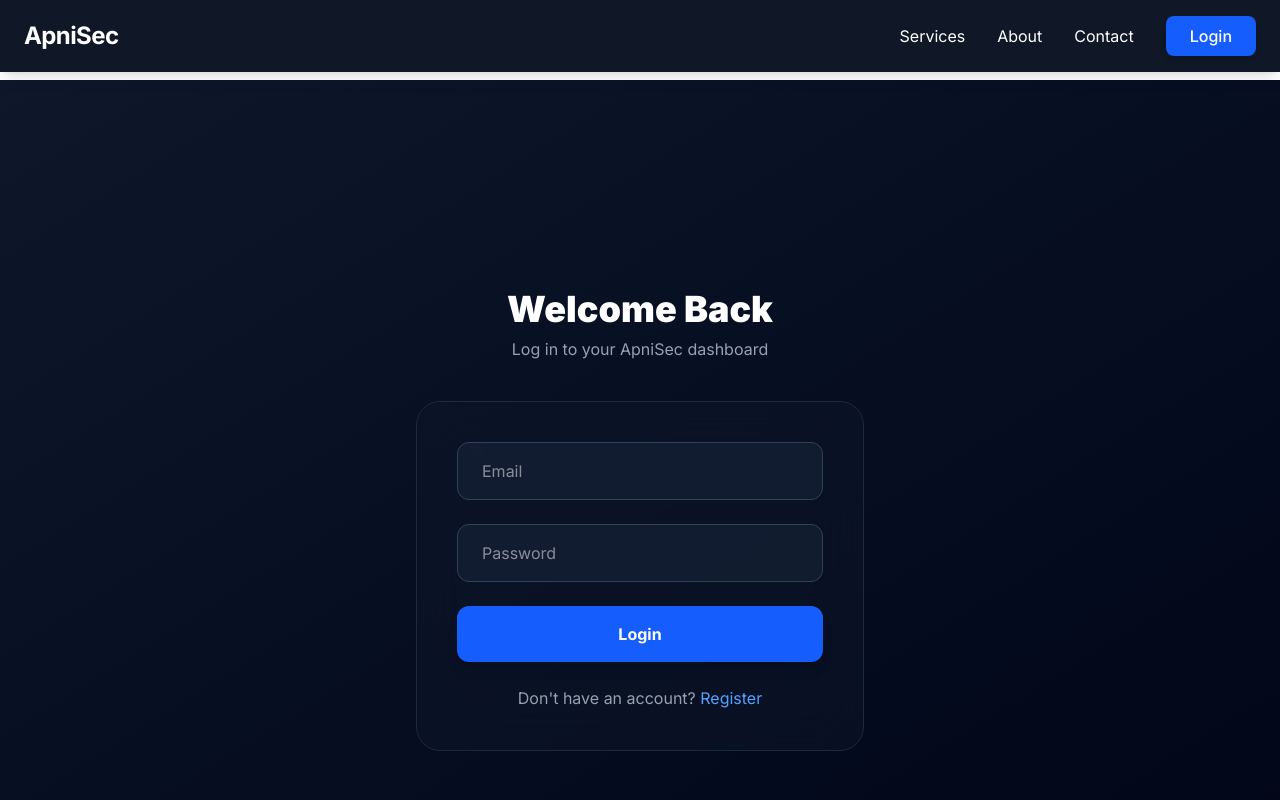
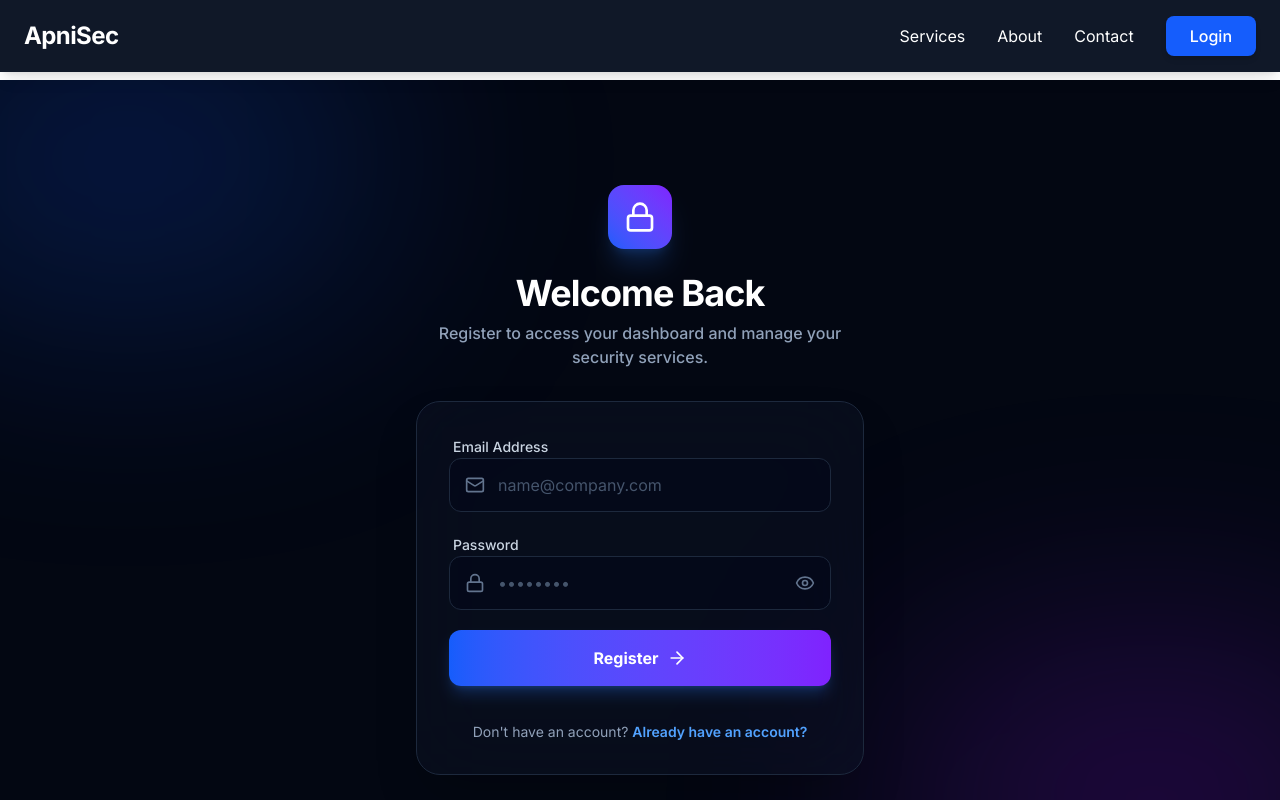
Before and after one commit to Declan1704/Apnisec, a Next.js app in the folder apnisec-app/: page /register in a window 1280 px wide. Shown: the top 800 px of the page. Built offline with nearby package versions, Linux system fonts and the light colour scheme.

Commit message:
enhanced UI in login and registration

```diff
--- a/apnisec-app/package.json
+++ b/apnisec-app/package.json
@@ -13,6 +13,7 @@
     "@prisma/extension-accelerate": "^3.0.1",
     "@types/uuid": "^10.0.0",
     "bcryptjs": "^3.0.3",
+    "clsx": "^2.1.1",
     "framer-motion": "^12.23.26",
     "jsonwebtoken": "^9.0.3",
     "lucide-react": "^0.562.0",
@@ -20,6 +21,7 @@
     "react": "19.2.3",
     "react-dom": "19.2.3",
     "resend": "^6.6.0",
+    "tailwind-merge": "^3.4.0",
     "uuid": "^13.0.0",
     "zod": "^4.2.1"
   },
--- a/apnisec-app/src/app/login/page.tsx
+++ b/apnisec-app/src/app/login/page.tsx
@@ -4,10 +4,28 @@ import { useState } from "react";
 import { useAuth } from "@/components/AuthContext";
 import Link from "next/link";
 import { useRouter } from "next/navigation";
+import { motion, AnimatePresence } from "framer-motion";
+import {
+  Mail,
+  Lock,
+  Loader2,
+  ArrowRight,
+  AlertCircle,
+  Eye,
+  EyeOff,
+} from "lucide-react";
+import { clsx, type ClassValue } from "clsx";
+import { twMerge } from "tailwind-merge";
+
+// Utility for cleaner tailwind classes
+function cn(...inputs: ClassValue[]) {
+  return twMerge(clsx(inputs));
+}
 
 export default function Login() {
   const [email, setEmail] = useState("");
   const [password, setPassword] = useState("");
+  const [showPassword, setShowPassword] = useState(false);
   const [error, setError] = useState("");
   const [loading, setLoading] = useState(false);
   const { login } = useAuth();
@@ -26,12 +44,10 @@ export default function Login() {
       });
 
       const data = await res.json();
-
       if (!res.ok) throw new Error(data.error || "Login failed");
 
       login(data.token, data.user);
       router.push("/dashboard");
-      // eslint-disable-next-line @typescript-eslint/no-explicit-any
     } catch (err: any) {
       setError(err.message);
     } finally {
@@ -39,58 +55,170 @@ export default function Login() {
     }
   };
 
+  // Animation Variants
+  const containerVariants = {
+    hidden: { opacity: 0, y: 20 },
+    visible: {
+      opacity: 1,
+      y: 0,
+      transition: { duration: 0.6, staggerChildren: 0.1 },
+    },
+  };
+
+  const itemVariants = {
+    hidden: { opacity: 0, x: -10 },
+    visible: { opacity: 1, x: 0 },
+  };
+
   return (
-    <div className="min-h-screen bg-linear-to-br from-slate-900 to-slate-950 flex items-center justify-center px-6 pt-20">
-      <div className="w-full max-w-md">
-        <div className="text-center mb-10">
-          <h1 className="text-4xl font-black text-white mb-2">Welcome Back</h1>
-          <p className="text-gray-400">Log in to your ApniSec dashboard</p>
+    <main className="relative min-h-screen w-full flex items-center justify-center overflow-hidden bg-[#030712] px-6">
+      {/* Dynamic Background Elements for "Standout" look */}
+      <div className="absolute top-[-10%] left-[-10%] w-[40%] h-[40%] rounded-full bg-blue-600/20 blur-[120px]" />
+      <div className="absolute bottom-[-10%] right-[-10%] w-[40%] h-[40%] rounded-full bg-purple-600/20 blur-[120px]" />
+
+      <motion.div
+        variants={containerVariants}
+        initial="hidden"
+        animate="visible"
+        className="relative z-10 w-full max-w-md"
+      >
+        {/* Logo/Brand Header */}
+        <div className="text-center mb-8">
+          <motion.div
+            initial={{ scale: 0.8, opacity: 0 }}
+            animate={{ scale: 1, opacity: 1 }}
+            className="inline-flex items-center justify-center w-16 h-16 rounded-2xl bg-gradient-to-tr from-blue-600 to-violet-600 mb-6 shadow-xl shadow-blue-500/20"
+          >
+            <Lock className="text-white w-8 h-8" />
+          </motion.div>
+          <h1 className="text-4xl font-bold tracking-tight text-white mb-2">
+            Welcome Back
+          </h1>
+          <p className="text-slate-400 font-medium">
+            Log in to your ApniSec dashboard
+          </p>
         </div>
 
         <form
           onSubmit={handleSubmit}
-          className="space-y-6 bg-slate-900/50 backdrop-blur-xl p-10 rounded-3xl border border-slate-800"
+          className="space-y-5 bg-slate-900/40 backdrop-blur-2xl p-8 rounded-3xl border border-slate-800 shadow-2xl"
         >
+          {/* Error Message */}
+          <AnimatePresence mode="wait">
             {error && (
-            <p className="text-red-400 text-center bg-red-900/20 py-3 rounded-lg">
-              {error}
-            </p>
+              <motion.div
+                initial={{ opacity: 0, height: 0 }}
+                animate={{ opacity: 1, height: "auto" }}
+                exit={{ opacity: 0, height: 0 }}
+                className="flex items-center gap-2 text-red-400 text-sm bg-red-400/10 p-3 rounded-xl border border-red-400/20"
+                role="alert"
+              >
+                <AlertCircle className="w-4 h-4" />
+                <p>{error}</p>
+              </motion.div>
             )}
+          </AnimatePresence>
 
+          {/* Email Input */}
+          <motion.div variants={itemVariants} className="space-y-2">
+            <label
+              htmlFor="email"
+              className="text-sm font-medium text-slate-300 ml-1"
+            >
+              Email Address
+            </label>
+            <div className="relative group">
+              <Mail className="absolute left-4 top-1/2 -translate-y-1/2 w-5 h-5 text-slate-500 group-focus-within:text-blue-500 transition-colors" />
               <input
+                id="email"
                 type="email"
-            placeholder="Email"
+                placeholder="name@company.com"
                 value={email}
                 onChange={(e) => setEmail(e.target.value)}
                 required
-            className="w-full px-6 py-4 rounded-xl bg-slate-800/50 border border-slate-700 focus:border-blue-500 focus:outline-none text-white"
+                className="w-full pl-12 pr-4 py-3.5 rounded-xl bg-slate-950/50 border border-slate-800 text-white placeholder:text-slate-600 focus:ring-2 focus:ring-blue-500/20 focus:border-blue-500 transition-all outline-none"
               />
+            </div>
+          </motion.div>
 
+          {/* Password Input */}
+          <motion.div variants={itemVariants} className="space-y-2">
+            <label
+              htmlFor="password"
+              className="text-sm font-medium text-slate-300 ml-1"
+            >
+              Password
+            </label>
+            <div className="relative group">
+              <Lock className="absolute left-4 top-1/2 -translate-y-1/2 w-5 h-5 text-slate-500 group-focus-within:text-blue-500 transition-colors" />
               <input
-            type="password"
-            placeholder="Password"
+                id="password"
+                type={showPassword ? "text" : "password"}
+                placeholder="••••••••"
                 value={password}
                 onChange={(e) => setPassword(e.target.value)}
                 required
-            className="w-full px-6 py-4 rounded-xl bg-slate-800/50 border border-slate-700 focus:border-blue-500 focus:outline-none text-white"
+                className="w-full pl-12 pr-12 py-3.5 rounded-xl bg-slate-950/50 border border-slate-800 text-white placeholder:text-slate-600 focus:ring-2 focus:ring-blue-500/20 focus:border-blue-500 transition-all outline-none"
               />
+              <button
+                type="button"
+                onClick={() => setShowPassword(!showPassword)}
+                className="absolute right-4 top-1/2 -translate-y-1/2 text-slate-500 hover:text-slate-300 transition-colors"
+                aria-label={showPassword ? "Hide password" : "Show password"}
+              >
+                {showPassword ? (
+                  <EyeOff className="w-5 h-5" />
+                ) : (
+                  <Eye className="w-5 h-5" />
+                )}
+              </button>
+            </div>
+          </motion.div>
 
-          <button
+          {/* Submit Button */}
+          <motion.button
+            variants={itemVariants}
+            whileHover={{ scale: 1.01 }}
+            whileTap={{ scale: 0.99 }}
             type="submit"
             disabled={loading}
-            className="w-full py-4 rounded-xl bg-blue-600 hover:bg-blue-700 font-bold text-white transition shadow-lg disabled:opacity-50"
+            className={cn(
+              "relative w-full py-4 rounded-xl font-bold text-white overflow-hidden transition-all",
+              "bg-gradient-to-r from-blue-600 to-violet-600 hover:from-blue-500 hover:to-violet-500",
+              "shadow-lg shadow-blue-500/25 disabled:opacity-70 disabled:cursor-not-allowed"
+            )}
           >
-            {loading ? "Logging in..." : "Login"}
-          </button>
+            <span className="flex items-center justify-center gap-2">
+              {loading ? (
+                <Loader2 className="w-5 h-5 animate-spin" />
+              ) : (
+                <>
+                  Log In <ArrowRight className="w-5 h-5" />
+                </>
+              )}
+            </span>
+          </motion.button>
 
-          <p className="text-center text-gray-400">
+          {/* Footer Link */}
+          <motion.p
+            variants={itemVariants}
+            className="text-center text-slate-400 text-sm mt-4"
+          >
             Don't have an account?{" "}
-            <Link href="/register" className="text-blue-400 hover:underline">
-              Register
+            <Link
+              href="/register"
+              className="text-blue-400 hover:text-blue-300 font-semibold transition-colors underline-offset-4 hover:underline"
+            >
+              Create one now
             </Link>
+          </motion.p>
+        </form>
+
+        {/* SEO/Accessibility hidden description */}
+        <p className="sr-only">
+          Login page for ApniSec security dashboard services.
         </p>
-        </form>
-      </div>
-    </div>
+      </motion.div>
+    </main>
   );
 }
--- a/apnisec-app/src/app/register/page.tsx
+++ b/apnisec-app/src/app/register/page.tsx
@@ -4,10 +4,28 @@ import { useState } from "react";
 import { useAuth } from "@/components/AuthContext";
 import Link from "next/link";
 import { useRouter } from "next/navigation";
+import { motion, AnimatePresence } from "framer-motion";
+import {
+  Mail,
+  Lock,
+  Loader2,
+  ArrowRight,
+  AlertCircle,
+  Eye,
+  EyeOff,
+} from "lucide-react";
+import { clsx, type ClassValue } from "clsx";
+import { twMerge } from "tailwind-merge";
+
+// Utility for cleaner tailwind classes
+function cn(...inputs: ClassValue[]) {
+  return twMerge(clsx(inputs));
+}
 
 export default function Login() {
   const [email, setEmail] = useState("");
   const [password, setPassword] = useState("");
+  const [showPassword, setShowPassword] = useState(false);
   const [error, setError] = useState("");
   const [loading, setLoading] = useState(false);
   const { login } = useAuth();
@@ -26,12 +44,10 @@ export default function Login() {
       });
 
       const data = await res.json();
-
       if (!res.ok) throw new Error(data.error || "Login failed");
 
       login(data.token, data.user);
       router.push("/dashboard");
-      // eslint-disable-next-line @typescript-eslint/no-explicit-any
     } catch (err: any) {
       setError(err.message);
     } finally {
@@ -39,58 +55,170 @@ export default function Login() {
     }
   };
 
+  // Animation Variants
+  const containerVariants = {
+    hidden: { opacity: 0, y: 20 },
+    visible: {
+      opacity: 1,
+      y: 0,
+      transition: { duration: 0.6, staggerChildren: 0.1 },
+    },
+  };
+
+  const itemVariants = {
+    hidden: { opacity: 0, x: -10 },
+    visible: { opacity: 1, x: 0 },
+  };
+
   return (
-    <div className="min-h-screen bg-linear-to-br from-slate-900 to-slate-950 flex items-center justify-center px-6 pt-20">
-      <div className="w-full max-w-md">
-        <div className="text-center mb-10">
-          <h1 className="text-4xl font-black text-white mb-2">Welcome Back</h1>
-          <p className="text-gray-400">Log in to your ApniSec dashboard</p>
+    <main className="relative min-h-screen w-full flex items-center justify-center overflow-hidden bg-[#030712] px-6">
+      {/* Dynamic Background Elements for "Standout" look */}
+      <div className="absolute top-[-10%] left-[-10%] w-[40%] h-[40%] rounded-full bg-blue-600/20 blur-[120px]" />
+      <div className="absolute bottom-[-10%] right-[-10%] w-[40%] h-[40%] rounded-full bg-purple-600/20 blur-[120px]" />
+
+      <motion.div
+        variants={containerVariants}
+        initial="hidden"
+        animate="visible"
+        className="relative z-10 w-full max-w-md"
+      >
+        {/* Logo/Brand Header */}
+        <div className="text-center mb-8">
+          <motion.div
+            initial={{ scale: 0.8, opacity: 0 }}
+            animate={{ scale: 1, opacity: 1 }}
+            className="inline-flex items-center justify-center w-16 h-16 rounded-2xl bg-gradient-to-tr from-blue-600 to-violet-600 mb-6 shadow-xl shadow-blue-500/20"
+          >
+            <Lock className="text-white w-8 h-8" />
+          </motion.div>
+          <h1 className="text-4xl font-bold tracking-tight text-white mb-2">
+            Welcome Back
+          </h1>
+          <p className="text-slate-400 font-medium">
+            Register to access your dashboard and manage your security services.
+          </p>
         </div>
 
         <form
           onSubmit={handleSubmit}
-          className="space-y-6 bg-slate-900/50 backdrop-blur-xl p-10 rounded-3xl border border-slate-800"
+          className="space-y-5 bg-slate-900/40 backdrop-blur-2xl p-8 rounded-3xl border border-slate-800 shadow-2xl"
         >
+          {/* Error Message */}
+          <AnimatePresence mode="wait">
             {error && (
-            <p className="text-red-400 text-center bg-red-900/20 py-3 rounded-lg">
-              {error}
-            </p>
+              <motion.div
+                initial={{ opacity: 0, height: 0 }}
+                animate={{ opacity: 1, height: "auto" }}
+                exit={{ opacity: 0, height: 0 }}
+                className="flex items-center gap-2 text-red-400 text-sm bg-red-400/10 p-3 rounded-xl border border-red-400/20"
+                role="alert"
+              >
+                <AlertCircle className="w-4 h-4" />
+                <p>{error}</p>
+              </motion.div>
             )}
+          </AnimatePresence>
 
+          {/* Email Input */}
+          <motion.div variants={itemVariants} className="space-y-2">
+            <label
+              htmlFor="email"
+              className="text-sm font-medium text-slate-300 ml-1"
+            >
+              Email Address
+            </label>
+            <div className="relative group">
+              <Mail className="absolute left-4 top-1/2 -translate-y-1/2 w-5 h-5 text-slate-500 group-focus-within:text-blue-500 transition-colors" />
               <input
+                id="email"
                 type="email"
-            placeholder="Email"
+                placeholder="name@company.com"
                 value={email}
                 onChange={(e) => setEmail(e.target.value)}
                 required
-            className="w-full px-6 py-4 rounded-xl bg-slate-800/50 border border-slate-700 focus:border-blue-500 focus:outline-none text-white"
+                className="w-full pl-12 pr-4 py-3.5 rounded-xl bg-slate-950/50 border border-slate-800 text-white placeholder:text-slate-600 focus:ring-2 focus:ring-blue-500/20 focus:border-blue-500 transition-all outline-none"
               />
+            </div>
+          </motion.div>
 
+          {/* Password Input */}
+          <motion.div variants={itemVariants} className="space-y-2">
+            <label
+              htmlFor="password"
+              className="text-sm font-medium text-slate-300 ml-1"
+            >
+              Password
+            </label>
+            <div className="relative group">
+              <Lock className="absolute left-4 top-1/2 -translate-y-1/2 w-5 h-5 text-slate-500 group-focus-within:text-blue-500 transition-colors" />
               <input
-            type="password"
-            placeholder="Password"
+                id="password"
+                type={showPassword ? "text" : "password"}
+                placeholder="••••••••"
                 value={password}
                 onChange={(e) => setPassword(e.target.value)}
                 required
-            className="w-full px-6 py-4 rounded-xl bg-slate-800/50 border border-slate-700 focus:border-blue-500 focus:outline-none text-white"
+                className="w-full pl-12 pr-12 py-3.5 rounded-xl bg-slate-950/50 border border-slate-800 text-white placeholder:text-slate-600 focus:ring-2 focus:ring-blue-500/20 focus:border-blue-500 transition-all outline-none"
               />
+              <button
+                type="button"
+                onClick={() => setShowPassword(!showPassword)}
+                className="absolute right-4 top-1/2 -translate-y-1/2 text-slate-500 hover:text-slate-300 transition-colors"
+                aria-label={showPassword ? "Hide password" : "Show password"}
+              >
+                {showPassword ? (
+                  <EyeOff className="w-5 h-5" />
+                ) : (
+                  <Eye className="w-5 h-5" />
+                )}
+              </button>
+            </div>
+          </motion.div>
 
-          <button
+          {/* Submit Button */}
+          <motion.button
+            variants={itemVariants}
+            whileHover={{ scale: 1.01 }}
+            whileTap={{ scale: 0.99 }}
             type="submit"
             disabled={loading}
-            className="w-full py-4 rounded-xl bg-blue-600 hover:bg-blue-700 font-bold text-white transition shadow-lg disabled:opacity-50"
+            className={cn(
+              "relative w-full py-4 rounded-xl font-bold text-white overflow-hidden transition-all",
+              "bg-gradient-to-r from-blue-600 to-violet-600 hover:from-blue-500 hover:to-violet-500",
+              "shadow-lg shadow-blue-500/25 disabled:opacity-70 disabled:cursor-not-allowed"
+            )}
           >
-            {loading ? "Logging in..." : "Login"}
-          </button>
+            <span className="flex items-center justify-center gap-2">
+              {loading ? (
+                <Loader2 className="w-5 h-5 animate-spin" />
+              ) : (
+                <>
+                  Register <ArrowRight className="w-5 h-5" />
+                </>
+              )}
+            </span>
+          </motion.button>
 
-          <p className="text-center text-gray-400">
+          {/* Footer Link */}
+          <motion.p
+            variants={itemVariants}
+            className="text-center text-slate-400 text-sm mt-4"
+          >
             Don't have an account?{" "}
-            <Link href="/register" className="text-blue-400 hover:underline">
-              Register
+            <Link
+              href="/login"
+              className="text-blue-400 hover:text-blue-300 font-semibold transition-colors underline-offset-4 hover:underline"
+            >
+              Already have an account?
             </Link>
+          </motion.p>
+        </form>
+
+        {/* SEO/Accessibility hidden description */}
+        <p className="sr-only">
+          Login page for ApniSec security dashboard services.
         </p>
-        </form>
-      </div>
-    </div>
+      </motion.div>
+    </main>
   );
 }
```
Also changed, not shown: 1 other file (tests, documents, lock files or other folders). Lines whose indentation alone changed are shown as unchanged.
